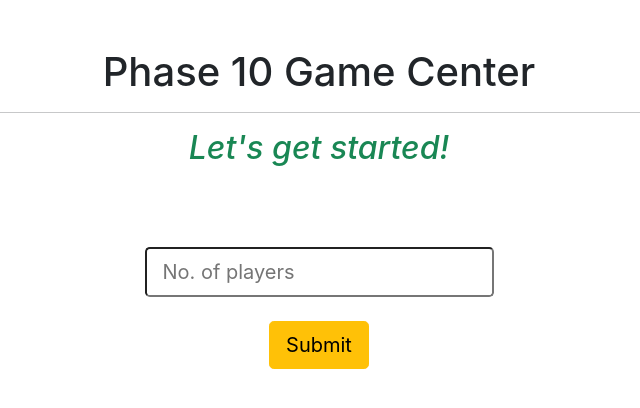
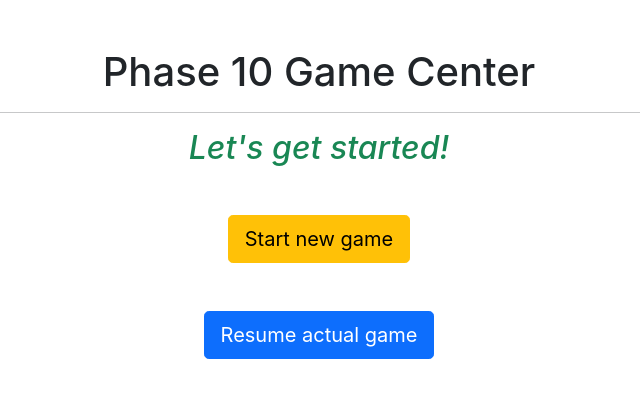
Before and after one commit to tarkanyil/phase10-tracker, a React (Create React App) app: page /startgame in a window 1280 px wide. Shown: the top 408 px of the page, without its empty margins (321-961 px from the left). Built offline with nearby package versions, Linux system fonts and the light colour scheme.

Commit message:
Feat: added max. number of players limit, /startgame offers new game/resume game when URL is hit, no. of players input disappears when submitted

```diff
--- a/src/App.js
+++ b/src/App.js
@@ -1,4 +1,4 @@
-import "./App.css";
+import "./app.css";
 
 import { Switch, Route } from "react-router-dom";
 
--- a/src/index.js
+++ b/src/index.js
@@ -1,8 +1,7 @@
 import React from "react";
 import ReactDOM from "react-dom";
 import "./index.css";
-import App from "./App";
-import reportWebVitals from "./reportWebVitals";
+import App from "./app";
 import { BrowserRouter } from "react-router-dom";
 import { Provider } from "react-redux";
 
@@ -21,8 +20,3 @@
 
   document.getElementById("root")
 );
-
-// If you want to start measuring performance in your app, pass a function
-// to log results (for example: reportWebVitals(console.log))
-// or send to an analytics endpoint. Learn more: https://bit.ly/CRA-vitals
-reportWebVitals();
--- a/src/pages/homepage/homepage.comp.jsx
+++ b/src/pages/homepage/homepage.comp.jsx
@@ -31,7 +31,7 @@
             className="btn btn-lg btn-primary mt-5"
             onClick={handleResumeGame}
           >
-            Resume previous game
+            Resume actual game
           </button>
         ) : null}
       </div>
--- a/src/pages/startgame/startgame.comp.jsx
+++ b/src/pages/startgame/startgame.comp.jsx
@@ -18,12 +18,14 @@
 const StartGame = () => {
   const dispatch = useDispatch();
 
-  useEffect(() => {
-    dispatch(updatePlayerName([]));
-    dispatch(resetState());
-  }, []);
+  // useEffect(() => {
+  //   dispatch(updatePlayerName([]));
+  //   dispatch(resetState());
+  // }, []);
 
   const history = useHistory();
+
+  const [whatToDo, setWhatToDo] = useState(false);
 
   const [playerCount, setPlayerCount] = useState();
 
@@ -35,12 +37,36 @@
 
   const players = useSelector((state) => state.players);
 
+  const handleRestart = () => {
+    dispatch(updatePlayerName([]));
+    dispatch(resetState());
+    setCountSubmitted(false);
+    setPlayerCount("");
+  };
+
+  const handleResumeGame = () => {
+    if (players.length === 0) {
+      setIsInputError(true);
+      setInputErrorMessage(
+        "Ooops, there is no actual game at the moment. Please start a new game."
+      );
+    } else {
+      history.push("/playgame");
+    }
+  };
+  const handleStartNewGame = () => {
+    setIsInputError(false);
+    dispatch(updatePlayerName([]));
+    dispatch(resetState());
+    setWhatToDo("newgame");
+  };
+
   const handleCountInput = (event) => {
     setIsInputError(false);
-    if (countSubmitted) {
-      dispatch(updatePlayerName([]));
-      setCountSubmitted(false);
-    }
+    // if (countSubmitted) {
+    //   dispatch(updatePlayerName([]));
+    //   setCountSubmitted(false);
+    // }
     const { value } = event.target;
     setPlayerCount(value);
   };
@@ -49,12 +75,12 @@
     event.preventDefault();
     if (isNaN(playerCount)) {
       setIsInputError(true);
-      setInputErrorMessage("Please enter a >1 numeric value");
+      setInputErrorMessage("Please enter a number between 2 and 6");
       setPlayerCount("");
       return;
-    } else if (playerCount <= 1) {
+    } else if (playerCount < 2 || playerCount > 6) {
       setIsInputError(true);
-      setInputErrorMessage("Please enter a >1 numeric value");
+      setInputErrorMessage("Please enter a number between 2 and 6");
       setPlayerCount("");
       return;
     } else {
@@ -108,10 +134,31 @@
       <Header />
       <div className="container">
         <h2 className="header-title mt-3">Let's get started!</h2>
+        {!whatToDo ? (
+          <div>
+            <button
+              className="btn btn-lg btn-warning mt-5"
+              onClick={handleStartNewGame}
+            >
+              Start new game
+            </button>
 
+            <button
+              className="btn btn-lg btn-primary mt-5"
+              onClick={handleResumeGame}
+            >
+              Resume actual game
+            </button>
+            {isInputError ? (
+              <p className="error-msg mt-1">*{inputErrorMessage}</p>
+            ) : null}
+          </div>
+        ) : (
           <div className="init-input mt-5">
             <div className="d-flex flex-column bd-highlight">
               <form className="player-input mt-4" onSubmit={handleCountSubmit}>
+                {!countSubmitted ? (
+                  <div>
                     <div className="p-2 bd-highlight">
                       {" "}
                       <input
@@ -123,9 +170,10 @@
                         onChange={handleCountInput}
                         required
                       />
-                {isInputError ? <p className="error-msg mt-1">*{inputErrorMessage}</p> : null}
+                      {isInputError ? (
+                        <p className="error-msg mt-1">*{inputErrorMessage}</p>
+                      ) : null}
                     </div>
-
                     <div className="d-flex flex-row bd-highlight mt-2 justify-content-center">
                       <div className="p-2 bd-highlight">
                         {" "}
@@ -139,6 +187,8 @@
                         </button>
                       </div>
                     </div>
+                  </div>
+                ) : null}
               </form>
               <form className="player-input mt-4" onSubmit={handleNamesSubmit}>
                 {countSubmitted &&
@@ -166,10 +216,19 @@
                   </button>
                 ) : null}
               </form>
+              {countSubmitted ? (
+                <button
+                  className="btn btn-lg btn-outline-warning mt-2"
+                  onClick={handleRestart}
+                >
+                  Restart
+                </button>
+              ) : null}
             </div>
 
             <div className="player-names"></div>
           </div>
+        )}
       </div>
     </div>
   );
--- a/src/reportWebVitals.js
+++ /dev/null
@@ -1,13 +0,0 @@
-const reportWebVitals = onPerfEntry => {
-  if (onPerfEntry && onPerfEntry instanceof Function) {
-    import('web-vitals').then(({ getCLS, getFID, getFCP, getLCP, getTTFB }) => {
-      getCLS(onPerfEntry);
-      getFID(onPerfEntry);
-      getFCP(onPerfEntry);
-      getLCP(onPerfEntry);
-      getTTFB(onPerfEntry);
-    });
-  }
-};
-
-export default reportWebVitals;
--- a/src/utils/constants.jsx
+++ b/src/utils/constants.jsx
@@ -1,4 +1,4 @@
-export const numberOfPhases = 2;
+export const numberOfPhases = 10;
 
 export const phases = [
     {num: 1, desc: "2 sets of 3"},
```
Also changed, not shown: src/setupTests.js (deleted, +0 -5 lines). Lines whose indentation alone changed are shown as unchanged.
